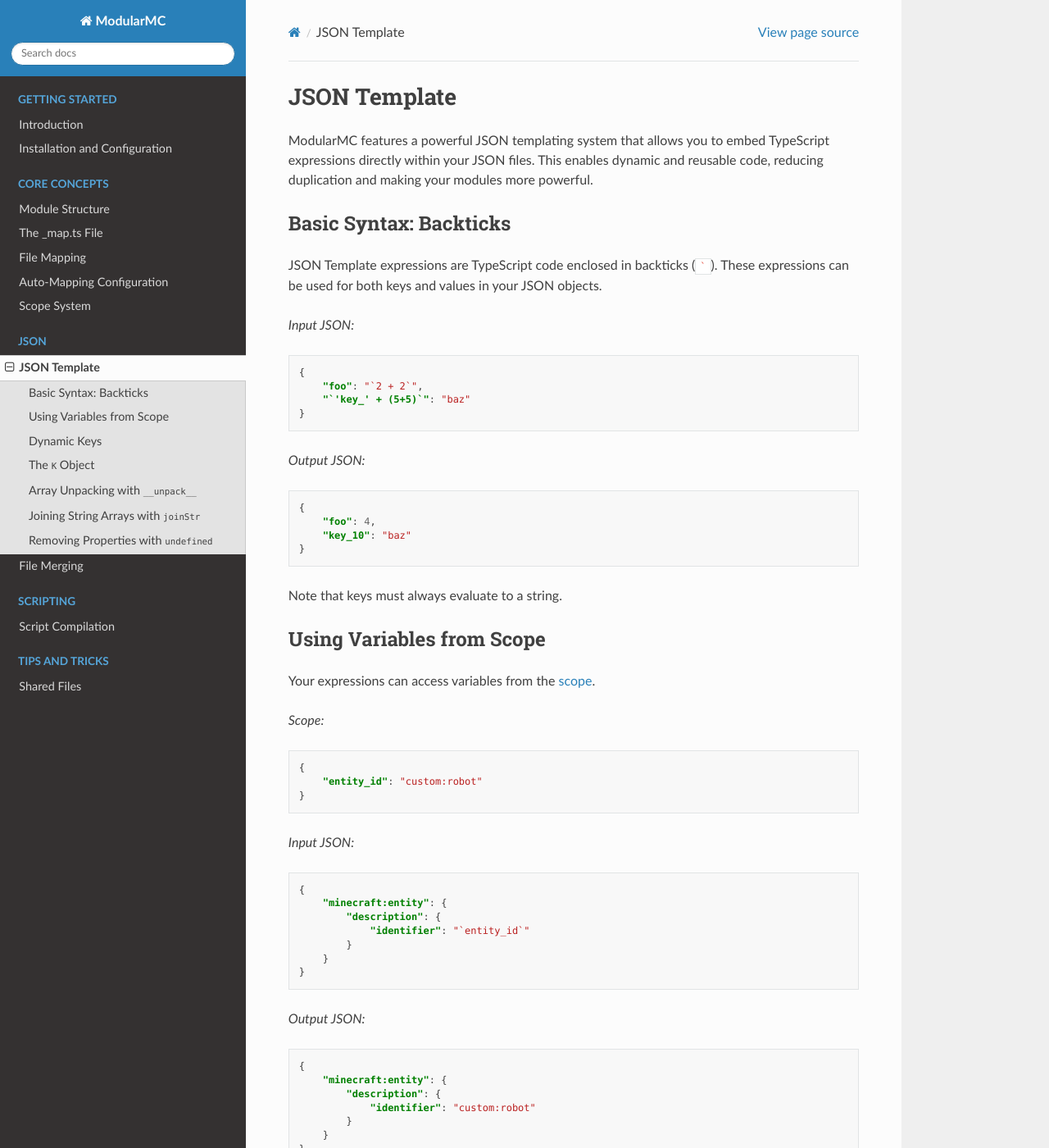
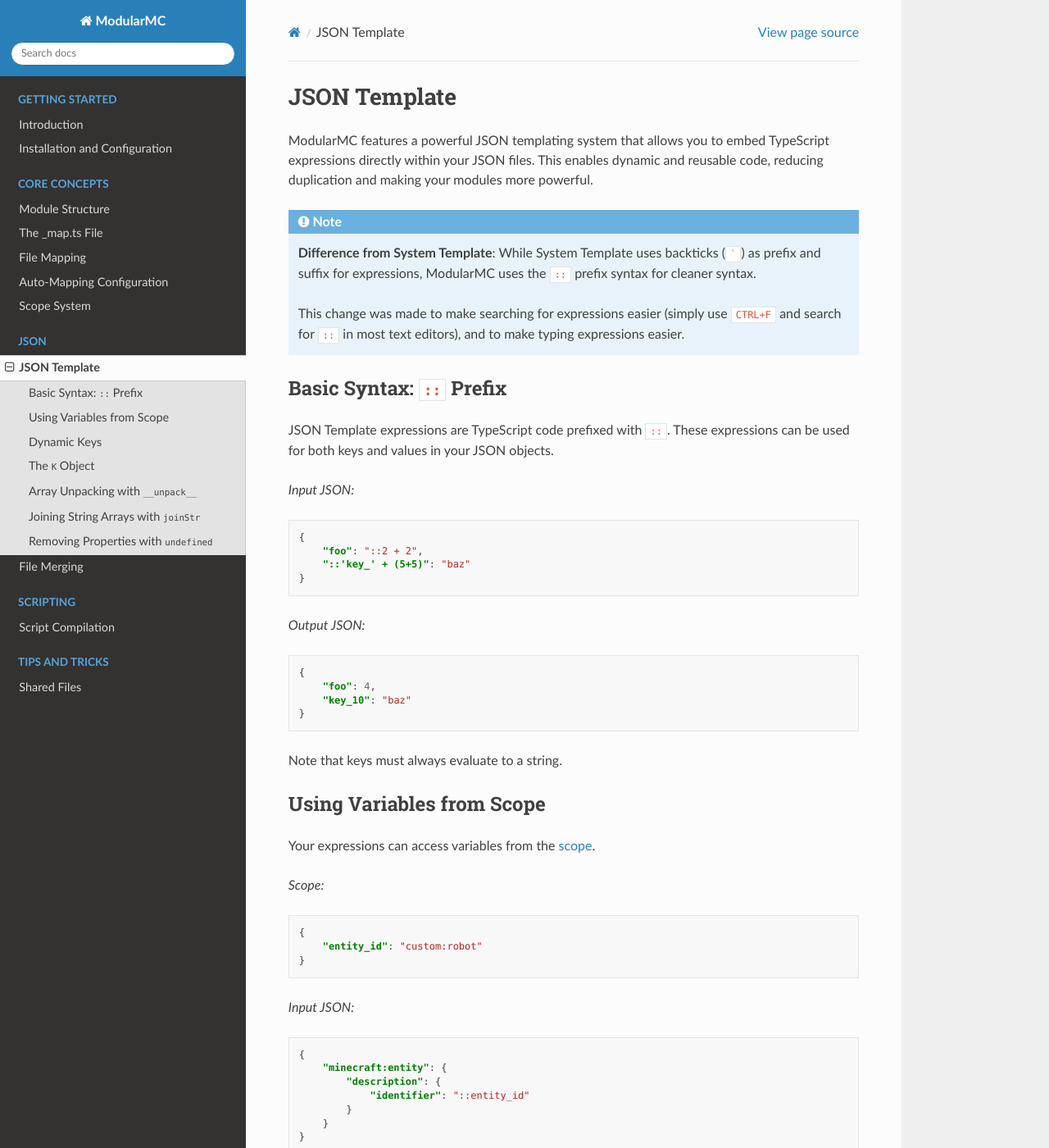
Before and after one commit to Nusiq/modular-mc-docs, a Sphinx documentation site: the page built from docs/json/json-template.md, in a window 1280 px wide and 1400 px high. Shown: the whole window at 82% size. Built offline with Sphinx 7.4.7 and the Read the Docs theme 3.1.0, drawn with Linux system fonts in a browser that asks for light colours; some of the changed text lies outside the part shown.

Commit message:
Updated the JSON tempalte documentation to describe the new :: prefix that has replaced the  prefix/suffix to mark expressions.

````diff
--- a/docs/conf.py
+++ b/docs/conf.py
@@ -9,7 +9,7 @@
 project = 'ModularMC'
 copyright = '2025, Nusiq'
 author = 'Nusiq'
-release = '0.3.1'
+release = '0.4.0'
 
 # -- General configuration ---------------------------------------------------
 # https://www.sphinx-doc.org/en/master/usage/configuration.html#general-configuration
--- a/docs/json/json-template.md
+++ b/docs/json/json-template.md
@@ -3,15 +3,21 @@
 
 ModularMC features a powerful JSON templating system that allows you to embed TypeScript expressions directly within your JSON files. This enables dynamic and reusable code, reducing duplication and making your modules more powerful.
 
-## Basic Syntax: Backticks
+```{note}
+**Difference from System Template**: While System Template uses backticks (`` ` ``) as prefix and suffix for expressions, ModularMC uses the `::` prefix syntax for cleaner syntax.
 
-JSON Template expressions are TypeScript code enclosed in backticks (`` ` ``). These expressions can be used for both keys and values in your JSON objects.
+This change was made to make searching for expressions easier (simply use `CTRL+F` and search for `::` in most text editors), and to make typing expressions easier.
+```
+
+## Basic Syntax: `::` Prefix
+
+JSON Template expressions are TypeScript code prefixed with `::`. These expressions can be used for both keys and values in your JSON objects.
 
 *Input JSON:*
 ```json
 {
-    "foo": "`2 + 2`",
-    "`'key_' + (5+5)`": "baz"
+    "foo": "::2 + 2",
+    "::'key_' + (5+5)": "baz"
 }
 ```
 
@@ -40,7 +46,7 @@ Your expressions can access variables from the {ref}`scope<scope-system>`.
 {
     "minecraft:entity": {
         "description": {
-            "identifier": "`entity_id`"
+            "identifier": "::entity_id"
         }
     }
 }
@@ -64,7 +70,7 @@ You can use expressions to generate multiple keys at once. If an expression used
 *Input JSON:*
 ```json
 {
-    "`['foo', 'bar', 'baz']`": { "enabled": true }
+    "::['foo', 'bar', 'baz']": { "enabled": true }
 }
 ```
 
@@ -86,8 +92,8 @@ The `K` object constructor is `K(keyName, scopeObject)`.
 *Input JSON:*
 ```json
 {
-    "`[0, 1, 2].map(i => K('event_' + i, { index: i }))`": {
-        "action": "`'log_event_' + index`"
+    "::[0, 1, 2].map(i => K('event_' + i, { index: i }))": {
+        "action": "::'log_event_' + index"
     }
 }
 ```
@@ -118,7 +124,7 @@ The value of `__unpack__` must be an array of objects, where each object provide
     { "item": "minecraft:stone" },
     {
         "__unpack__": "[{ 'color': 'red' }, { 'color': 'green' }]",
-        "item": "`'wool:' + color`"
+        "item": "::'wool:' + color"
     },
     { "item": "minecraft:dirt" }
 ]
@@ -141,8 +147,8 @@ If you need to generate a list of simple values instead of objects, you can add
 [
     "minecraft:stone",
     {
-        "__unpack__": "`['red', 'green', 'blue']`",
-        "__value__": "`'wool:' + item`"
+        "__unpack__": "::['red', 'green', 'blue']",
+        "__value__": "::'wool:' + item"
     }
 ]
 ```
@@ -165,7 +171,7 @@ The `joinStr` helper object can be used to join a list of strings into a single
 *Input JSON:*
 ```json
 [
-    "`joinStr('; ')`",
+    "::joinStr('; ')",
     "statement 1",
     "statement 2",
     "statement 3"
@@ -185,10 +191,10 @@ If any expression evaluates to `undefined`, the key-value pair (or array item) i
 ```json
 {
     "always_included": true,
-    "sometimes_included": "`some_condition ? 'hello' : undefined`",
+    "sometimes_included": "::some_condition ? 'hello' : undefined",
     "an_array": [
         "a",
-        "`another_condition ? 'b' : undefined`",
+        "::another_condition ? 'b' : undefined",
         "c"
     ]
 }
````
